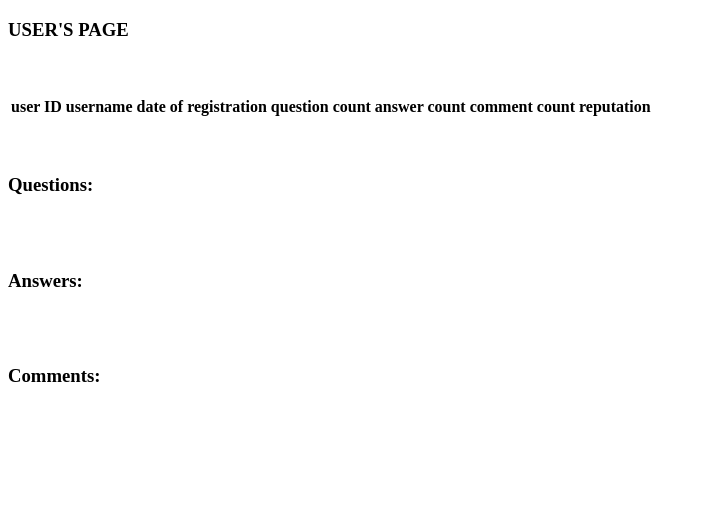
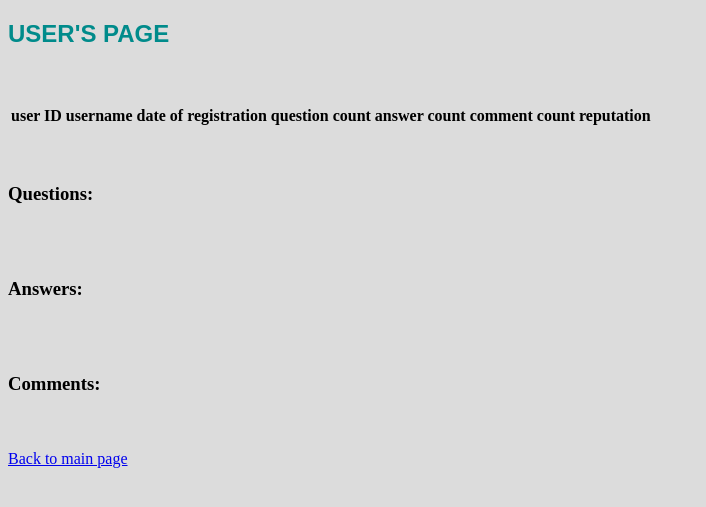
Before and after one commit to derdesz/ask-mate, a Flask app: page /user/0 in a window 1280 px wide. Shown: the top 507 px of the page, without its empty margins (0-706 px from the left). Run offline with Flask 2, Linux system fonts and the light colour scheme; the visitor is signed in with stand-in values (Sample User, id 1); data that the repository does not hold is empty; some libraries are stand-ins or nearby versions.

Commit message:
CSS added to all HTML templates

```diff
--- a/templates/display_question.html
+++ b/templates/display_question.html
@@ -69,8 +69,8 @@
         <a href="{{ url_for("edit_question", question_id=id) }}" style= "margin:10px" >Edit question</a>
         <a href="{{ url_for("delete_question", question_id=id) }}" style= "margin:10px" >Delete question</a>
         <a href="{{ url_for("add_q_comment", question_id=id) }}" style= "margin:10px" >Add comment</a>
-        <a href="{{ url_for("list")}}" style="margin: 500px">List questions</a><br><br>
-        <a href="{{ url_for('tags') }}">all tags</a><br><br>
+        <a href="{{ url_for("list")}}" style= "margin:10px">List questions</a><br><br>
+        <a href="{{ url_for('tags') }}" style= "margin:10px">all tags</a><br><br>
     </div>
 
     <div id="answers">
--- a/templates/individual_user.html
+++ b/templates/individual_user.html
@@ -3,12 +3,24 @@
 <head>
     <meta charset="UTF-8">
     <title>Individual user</title>
+         <style>
+        body {background-color: gainsboro}
+        h1 {font-family: Dyuthi, sans-serif;
+            color: darkcyan;
+        }
+        h2 {font-family: Dyuthi, sans-serif;
+            color: darkcyan;
+        }
+        #info {text-align: center;
+         }
+        </style>
+
 </head>
 <body>
 
-<h3>USER'S PAGE</h3><br><br>
+<h2>USER'S PAGE</h2><br><br>
 
-<table>
+<table id="info">
 {% for item in ["user ID","username","date of registration","question count","answer count","comment count","reputation"] %}
     <th>{{ item }}</th>
     {% endfor %}
@@ -60,5 +72,7 @@
 
 </table><br><br>
 
+<a href="{{ url_for('hello') }}">Back to main page</a>
+
 </body>
 </html>
```
Also changed, not shown: templates/Login.html (+9 -0 lines), templates/list_all_users.html (+17 -2 lines), templates/list_tags.html (+14 -6 lines), templates/registration.html (+11 -0 lines).
